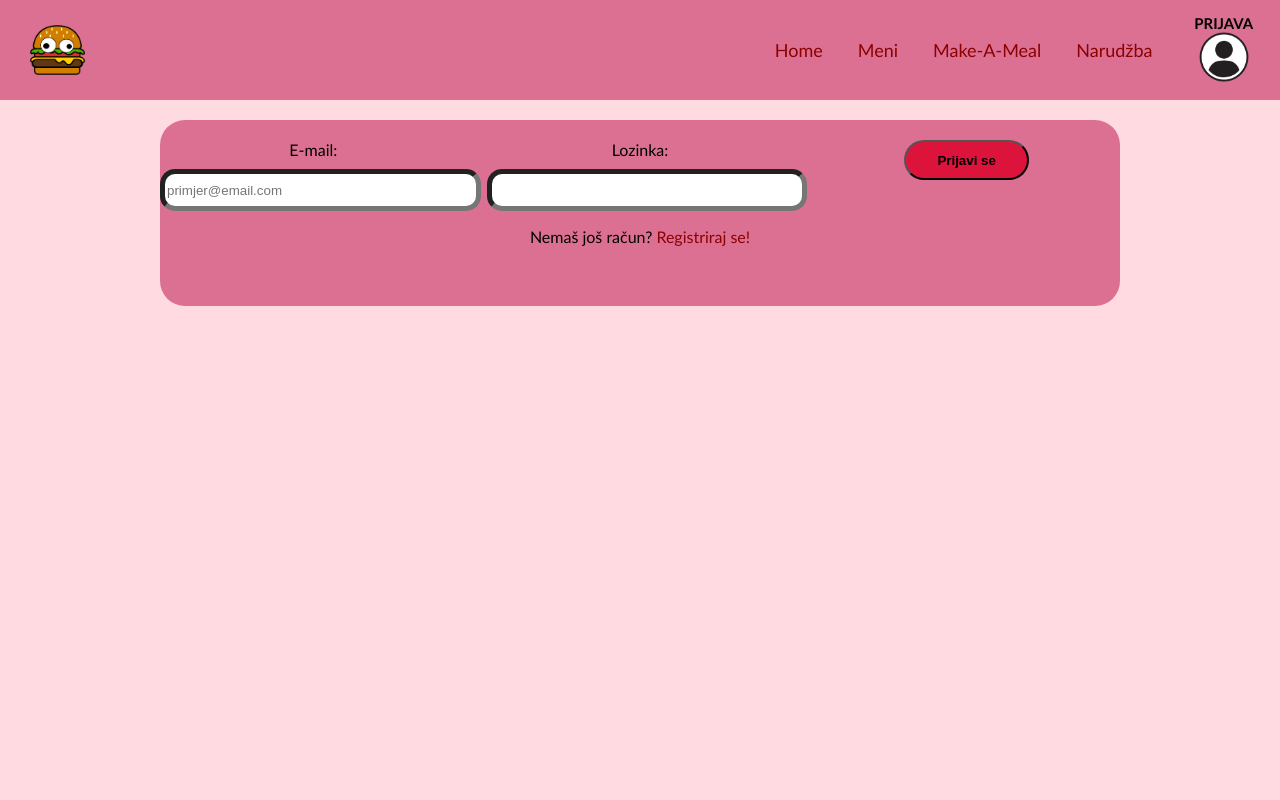
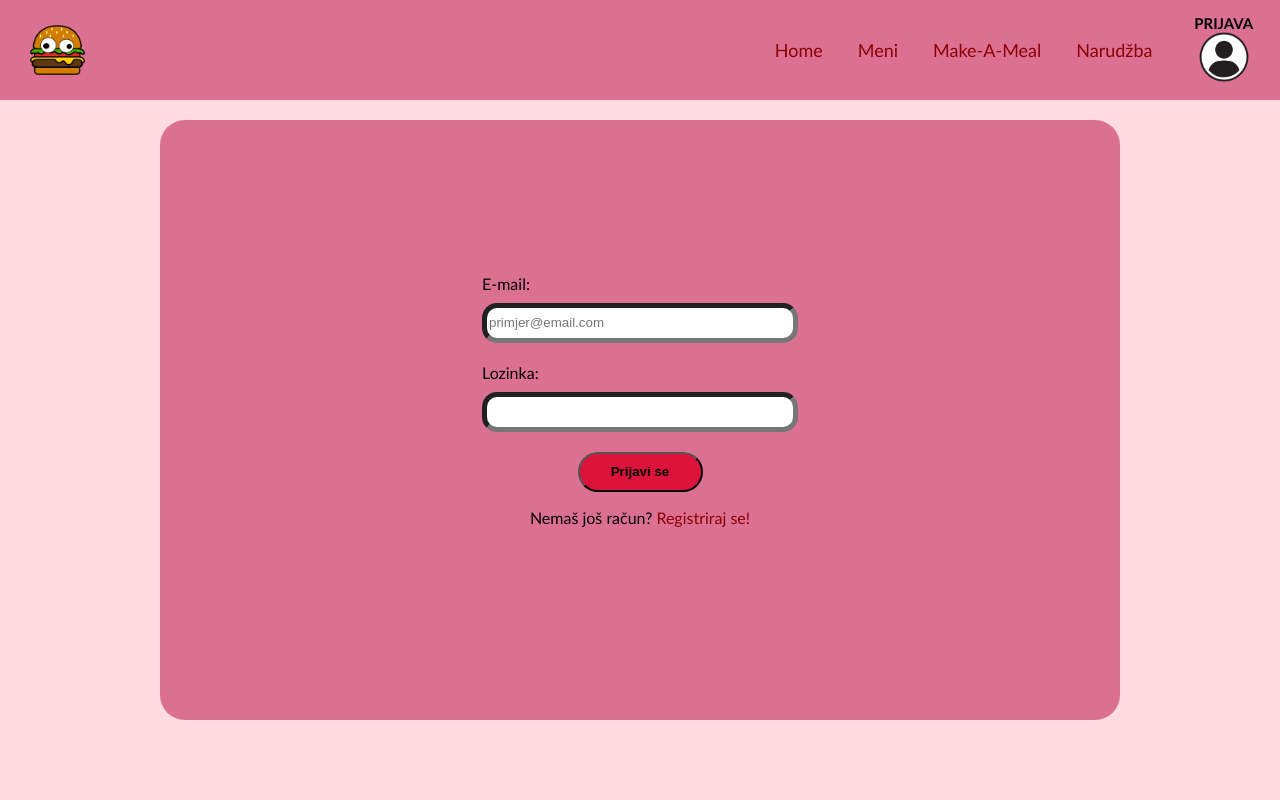
Before and after one commit to Rei0101/oarwa-projekt-ff, a React (Vite) app in the folder client/: page /login in a window 1280 px wide. Shown: the top 800 px of the page. Built offline with nearby package versions, Linux system fonts and the light colour scheme; no server answers.

Commit message:
Fix auth pages' css

```diff
--- a/client/src/pages/Auth/Auth.css
+++ b/client/src/pages/Auth/Auth.css
@@ -3,32 +3,42 @@
   position: relative;
   border-radius: 25px;
   background-color: palevioletred;
+  height: 37.5em;
   width: 75%;
   display: flex;
   flex-direction: column;
   justify-content: center;
+  align-items: center;
   text-align: center;
 }
 
-.form-box form {
+.form-box.register form {
+  width: 100%;
   display: grid;
-  grid-template-columns: repeat(auto-fill, minmax(240px, 1fr));
-  gap: 20px;
+  grid-auto-flow: column;
+  grid-template-rows: repeat(5, 100px);
+  justify-content: space-evenly;
 }
 
-.form-box form span {
+.form-box.register span {
+  width: 220px;
+}
+
+.form-box form label{
+  margin-top: 20px;
   text-align: left;
 }
 
-.form-box form label,
-.form-box form button {
+.form-box form button  {
   margin-top: 20px;
+  text-align: center;
   justify-self: center;
 }
 
 .form-box form input {
+  box-sizing: border-box;
   border-radius: 15px;
-  height: 30px;
+  height: 3em;
   width: 100%;
   margin-top: 10px;
   border-width: 5px;
--- a/client/src/pages/Auth/Login.jsx
+++ b/client/src/pages/Auth/Login.jsx
@@ -17,7 +17,7 @@ function Login() {
 
   return (
     <div className="container">
-      <div className="form-box">
+      <div className="form-box login">
         <form onSubmit={(e) => handleLogin(e, formData, setError, login, navigate)}>
           <FormInput
             name="email"
```
